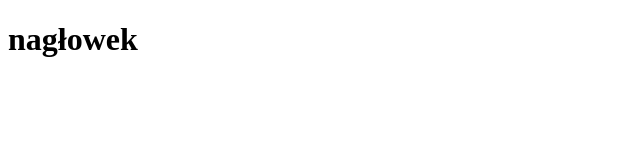
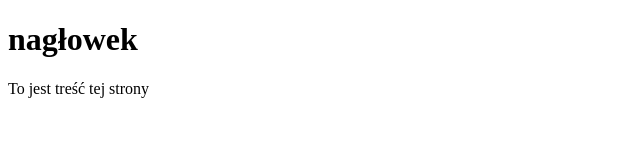
Before and after one commit to jaksta04/mySite, a plain HTML site: page index.html in a window 1280 px wide. Shown: the whole page, without its empty margins (0-640 px from the left). Drawn offline with Linux system fonts and the light colour scheme.

Commit message:
Najnowasza zmiana

```diff
--- a/index.html
+++ b/index.html
@@ -11,6 +11,8 @@
     <body>
         <div id="heading"><h1>nagłowek</h1></div>
 
+        <div id="tresc"> To jest treść tej strony</div>
+
         <script src="" async defer></script>
     </body>
 </html>
```
